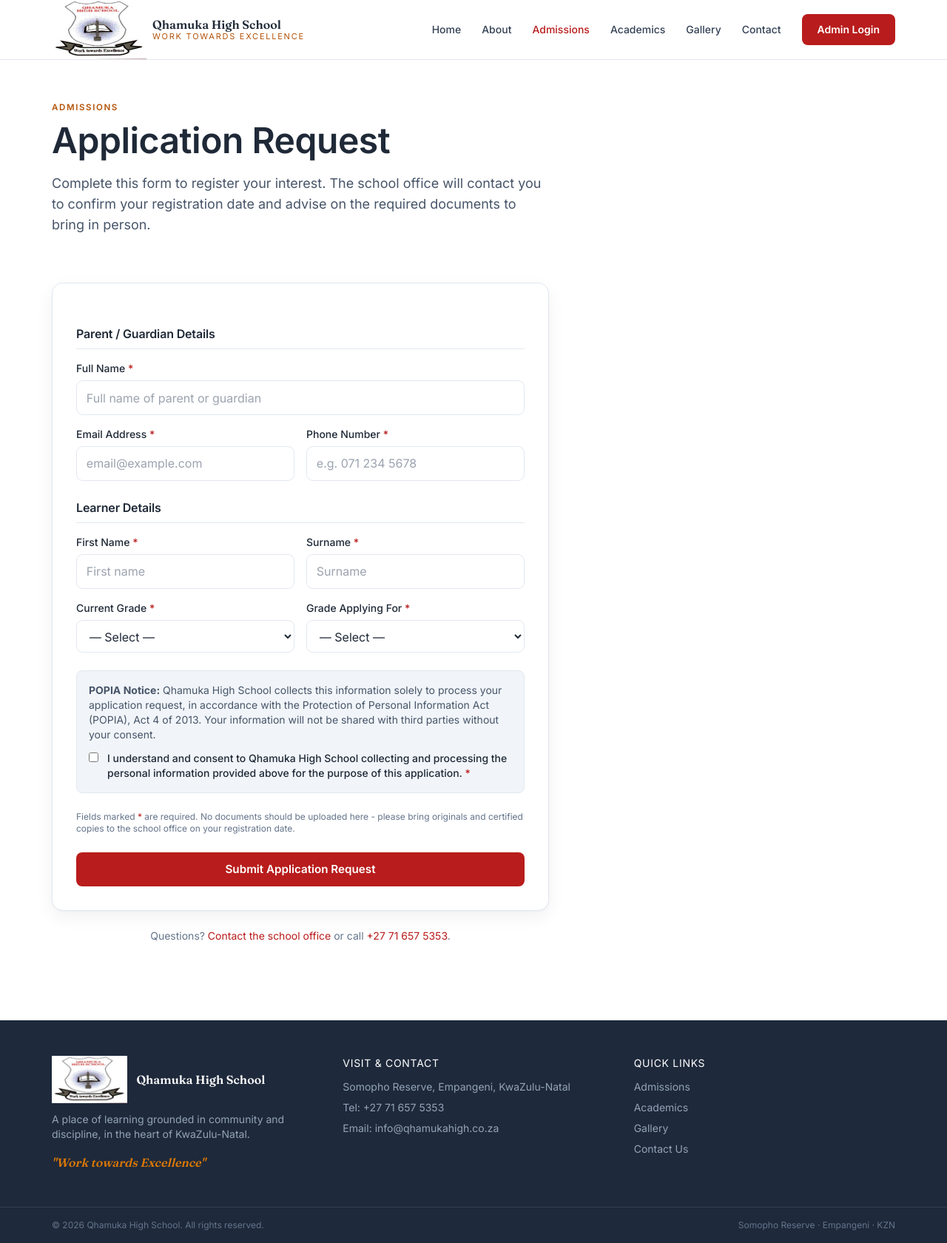
After one commit to alwande-tech06/Qhamuka-High-School, a Flask app: page /admissions/apply in a window 1280 px wide. The commit adds this page. Shown: the whole page at 74% size. Run offline with Flask 3, Linux system fonts and the light colour scheme; some libraries are stand-ins or nearby versions.

Commit message:
Admission

```diff
--- a/app/forms/__init__.py
+++ b/app/forms/__init__.py
@@ -1,8 +1,8 @@
 from flask_wtf import FlaskForm
 from flask_wtf.file import FileField, FileAllowed, FileRequired
 from wtforms import (StringField, PasswordField, BooleanField, TextAreaField,
-                     SelectField, SubmitField)
-from wtforms.validators import DataRequired, Email, Length
+                     SelectField, SubmitField, IntegerField, FloatField)
+from wtforms.validators import DataRequired, Email, Length, NumberRange, ValidationError
 
 
 class LoginForm(FlaskForm):
@@ -40,6 +40,40 @@ class GalleryUploadForm(FlaskForm):
     submit = SubmitField('Upload to Gallery')
 
 
+class MatricResultForm(FlaskForm):
+    year = IntegerField('Year', validators=[DataRequired(), NumberRange(min=2000, max=2100)])
+    candidates = IntegerField('Candidates', validators=[DataRequired(), NumberRange(min=1)])
+    pass_rate = FloatField('Pass Rate (%)', validators=[DataRequired(), NumberRange(min=0, max=100)])
+    bachelor_passes = IntegerField('Bachelor Passes', validators=[DataRequired(), NumberRange(min=0)])
+    diploma_passes = IntegerField('Diploma Passes', validators=[DataRequired(), NumberRange(min=0)])
+    higher_cert_passes = IntegerField('Higher Certificate Passes', validators=[DataRequired(), NumberRange(min=0)])
+    submit = SubmitField('Save Result')
+
+
+_GRADES = [('', '— Select —'), ('Grade 7', 'Grade 7'), ('Grade 8', 'Grade 8'),
+           ('Grade 9', 'Grade 9'), ('Grade 10', 'Grade 10'), ('Grade 11', 'Grade 11'),
+           ('Grade 12', 'Grade 12'), ('Other', 'Other')]
+
+_APPLYING_GRADES = [('', '— Select —'), ('Grade 8', 'Grade 8'), ('Grade 9', 'Grade 9'),
+                    ('Grade 10', 'Grade 10'), ('Grade 11', 'Grade 11'), ('Grade 12', 'Grade 12')]
+
+
+class ApplicationRequestForm(FlaskForm):
+    parent_name = StringField('Parent / Guardian Full Name', validators=[DataRequired(), Length(1, 100)])
+    parent_email = StringField('Parent / Guardian Email', validators=[DataRequired(), Email(), Length(1, 120)])
+    parent_phone = StringField('Parent / Guardian Phone', validators=[DataRequired(), Length(1, 20)])
+    learner_first_name = StringField('Learner First Name', validators=[DataRequired(), Length(1, 50)])
+    learner_last_name = StringField('Learner Surname', validators=[DataRequired(), Length(1, 50)])
+    current_grade = SelectField('Current Grade', choices=_GRADES, validators=[DataRequired()])
+    grade_applying = SelectField('Grade Applying For', choices=_APPLYING_GRADES, validators=[DataRequired()])
+    popia_consent = BooleanField('I consent to the collection and processing of this information', validators=[DataRequired()])
+    submit = SubmitField('Submit Application Request')
+
+    def validate_popia_consent(self, field):
+        if not field.data:
+            raise ValidationError('You must accept the POPIA consent to submit.')
+
+
 class ContactForm(FlaskForm):
     name = StringField('Full Name', validators=[DataRequired(), Length(1, 100)])
     email = StringField('Email Address', validators=[DataRequired(), Email(), Length(1, 120)])
--- a/app/main/__init__.py
+++ b/app/main/__init__.py
@@ -1,7 +1,7 @@
 from flask import Blueprint, render_template, redirect, url_for, flash
 
-from app.models import db, Announcement, Gallery, ContactSubmission
-from app.forms import ContactForm
+from app.models import db, Announcement, Gallery, ContactSubmission, MatricResult, ApplicationRequest
+from app.forms import ContactForm, ApplicationRequestForm
 
 main = Blueprint('main', __name__)
 
@@ -37,9 +37,31 @@ def admissions():
     return render_template('main/admissions.html')
 
 
+@main.route('/admissions/apply', methods=['GET', 'POST'])
+def apply():
+    form = ApplicationRequestForm()
+    if form.validate_on_submit():
+        db.session.add(ApplicationRequest(
+            parent_name=form.parent_name.data,
+            parent_email=form.parent_email.data,
+            parent_phone=form.parent_phone.data,
+            learner_first_name=form.learner_first_name.data,
+            learner_last_name=form.learner_last_name.data,
+            current_grade=form.current_grade.data,
+            grade_applying=form.grade_applying.data,
+            popia_consent=form.popia_consent.data,
+        ))
+        db.session.commit()
+        flash('Your application request has been received. The school office will be in touch.', 'success')
+        return redirect(url_for('main.admissions'))
+    return render_template('main/apply.html', form=form)
+
+
 @main.route('/academics')
 def academics():
-    return render_template('main/academics.html')
+    results = MatricResult.query.order_by(MatricResult.year.desc()).all()
+    latest = results[0] if results else None
+    return render_template('main/academics.html', results=results, latest=latest)
 
 
 @main.route('/gallery')
--- a/app/templates/main/admissions.html
+++ b/app/templates/main/admissions.html
@@ -87,7 +87,8 @@
           </div>
         </li>
       </ul>
-      <a href="{{ url_for('main.contact') }}" class="btn btn-primary mt-6 w-full justify-center">Ask an Admissions Question</a>
+      <a href="{{ url_for('main.apply') }}" class="btn btn-primary mt-6 w-full justify-center">Submit an Application Request</a>
+      <a href="{{ url_for('main.contact') }}" class="btn btn-ghost mt-2 w-full justify-center">Ask an Admissions Question</a>
     </div>
   </div>
 
--- /dev/null
+++ b/app/templates/main/apply.html
@@ -0,0 +1,107 @@
+{% extends "base.html" %}
+{% block title %}Apply — Qhamuka High School{% endblock %}
+{% block nav_admissions %}is-active{% endblock %}
+
+{% block content %}
+
+<section class="container-x pt-14 pb-6">
+  <p class="crest-rule mb-3">Admissions</p>
+  <h1 class="text-4xl md:text-5xl font-semibold max-w-2xl">Application Request</h1>
+  <p class="mt-5 text-lg text-slate-600 max-w-2xl">
+    Complete this form to register your interest. The school office will contact you to confirm
+    your registration date and advise on the required documents to bring in person.
+  </p>
+</section>
+
+<section class="container-x py-10">
+  <div class="max-w-2xl">
+
+    <div class="card p-8">
+
+      <form action="{{ url_for('main.apply') }}" method="POST" class="space-y-6" novalidate>
+        {{ form.hidden_tag() }}
+
+        <!-- Parent / Guardian -->
+        <div>
+          <h2 class="font-semibold text-[var(--charcoal)] mb-4 pb-2 border-b border-[var(--line)]">Parent / Guardian Details</h2>
+          <div class="grid gap-4 sm:grid-cols-2">
+            <div class="field sm:col-span-2">
+              <label class="block text-sm font-medium mb-1.5">Full Name <span class="text-[var(--crimson)]">*</span></label>
+              {{ form.parent_name(placeholder="Full name of parent or guardian") }}
+              {% if form.parent_name.errors %}<p class="text-xs text-[var(--crimson)] mt-1">{{ form.parent_name.errors[0] }}</p>{% endif %}
+            </div>
+            <div class="field">
+              <label class="block text-sm font-medium mb-1.5">Email Address <span class="text-[var(--crimson)]">*</span></label>
+              {{ form.parent_email(type="email", placeholder="email@example.com") }}
+              {% if form.parent_email.errors %}<p class="text-xs text-[var(--crimson)] mt-1">{{ form.parent_email.errors[0] }}</p>{% endif %}
+            </div>
+            <div class="field">
+              <label class="block text-sm font-medium mb-1.5">Phone Number <span class="text-[var(--crimson)]">*</span></label>
+              {{ form.parent_phone(type="tel", placeholder="e.g. 071 234 5678") }}
+              {% if form.parent_phone.errors %}<p class="text-xs text-[var(--crimson)] mt-1">{{ form.parent_phone.errors[0] }}</p>{% endif %}
+            </div>
+          </div>
+        </div>
+
+        <!-- Learner -->
+        <div>
+          <h2 class="font-semibold text-[var(--charcoal)] mb-4 pb-2 border-b border-[var(--line)]">Learner Details</h2>
+          <div class="grid gap-4 sm:grid-cols-2">
+            <div class="field">
+              <label class="block text-sm font-medium mb-1.5">First Name <span class="text-[var(--crimson)]">*</span></label>
+              {{ form.learner_first_name(placeholder="First name") }}
+              {% if form.learner_first_name.errors %}<p class="text-xs text-[var(--crimson)] mt-1">{{ form.learner_first_name.errors[0] }}</p>{% endif %}
+            </div>
+            <div class="field">
+              <label class="block text-sm font-medium mb-1.5">Surname <span class="text-[var(--crimson)]">*</span></label>
+              {{ form.learner_last_name(placeholder="Surname") }}
+              {% if form.learner_last_name.errors %}<p class="text-xs text-[var(--crimson)] mt-1">{{ form.learner_last_name.errors[0] }}</p>{% endif %}
+            </div>
+            <div class="field">
+              <label class="block text-sm font-medium mb-1.5">Current Grade <span class="text-[var(--crimson)]">*</span></label>
+              {{ form.current_grade() }}
+              {% if form.current_grade.errors %}<p class="text-xs text-[var(--crimson)] mt-1">{{ form.current_grade.errors[0] }}</p>{% endif %}
+            </div>
+            <div class="field">
+              <label class="block text-sm font-medium mb-1.5">Grade Applying For <span class="text-[var(--crimson)]">*</span></label>
+              {{ form.grade_applying() }}
+              {% if form.grade_applying.errors %}<p class="text-xs text-[var(--crimson)] mt-1">{{ form.grade_applying.errors[0] }}</p>{% endif %}
+            </div>
+          </div>
+        </div>
+
+        <!-- POPIA Consent -->
+        <div class="rounded-lg border border-[var(--line)] bg-[var(--slate-soft)] p-4">
+          <p class="text-sm text-slate-600 mb-3">
+            <strong>POPIA Notice:</strong> Qhamuka High School collects this information solely to
+            process your application request, in accordance with the Protection of Personal
+            Information Act (POPIA), Act 4 of 2013. Your information will not be shared with
+            third parties without your consent.
+          </p>
+          <label class="flex items-start gap-3 cursor-pointer">
+            {{ form.popia_consent(class="mt-0.5 shrink-0") }}
+            <span class="text-sm font-medium">
+              I understand and consent to Qhamuka High School collecting and processing the
+              personal information provided above for the purpose of this application.
+              <span class="text-[var(--crimson)]">*</span>
+            </span>
+          </label>
+          {% if form.popia_consent.errors %}<p class="text-xs text-[var(--crimson)] mt-2">{{ form.popia_consent.errors[0] }}</p>{% endif %}
+        </div>
+
+        <p class="text-xs text-slate-500">Fields marked <span class="text-[var(--crimson)]">*</span> are required. No documents should be uploaded here - please bring originals and certified copies to the school office on your registration date.</p>
+
+        {{ form.submit(class="btn btn-primary w-full justify-center") }}
+      </form>
+
+    </div>
+
+    <p class="mt-6 text-sm text-slate-500 text-center">
+      Questions? <a href="{{ url_for('main.contact') }}" class="text-[var(--crimson)] hover:underline">Contact the school office</a>
+      or call <a href="tel:+27716575353" class="text-[var(--crimson)] hover:underline">+27 71 657 5353</a>.
+    </p>
+
+  </div>
+</section>
+
+{% endblock %}
--- a/app/templates/shared/dashboard_layout.html
+++ b/app/templates/shared/dashboard_layout.html
@@ -29,6 +29,8 @@
         <a href="{{ url_for('admin.announcements') }}" class="{% block rail_announcements %}{% endblock %}">Announcements</a>
         <a href="{{ url_for('admin.gallery') }}" class="{% block rail_gallery %}{% endblock %}">Gallery</a>
         <a href="{{ url_for('admin.submissions') }}" class="{% block rail_submissions %}{% endblock %}">Submissions</a>
+        <a href="{{ url_for('admin.results') }}" class="{% block rail_results %}{% endblock %}">Matric Results</a>
+        <a href="{{ url_for('admin.applications') }}" class="{% block rail_applications %}{% endblock %}">Applications</a>
       </nav>
 
       <a href="{{ url_for('auth.logout') }}" class="mt-4 text-sm text-slate-400 hover:text-white px-3 py-2">Sign out</a>
```
Also changed, not shown: app/admin/__init__.py (+78 -2 lines), app/models/__init__.py (+32 -0 lines), app/templates/admin/applications.html (added, +109 -0 lines), app/templates/admin/results.html (added, +97 -0 lines), app/templates/main/academics.html (+32 -7 lines), app/templates/main/contact.html (+0 -9 lines).
